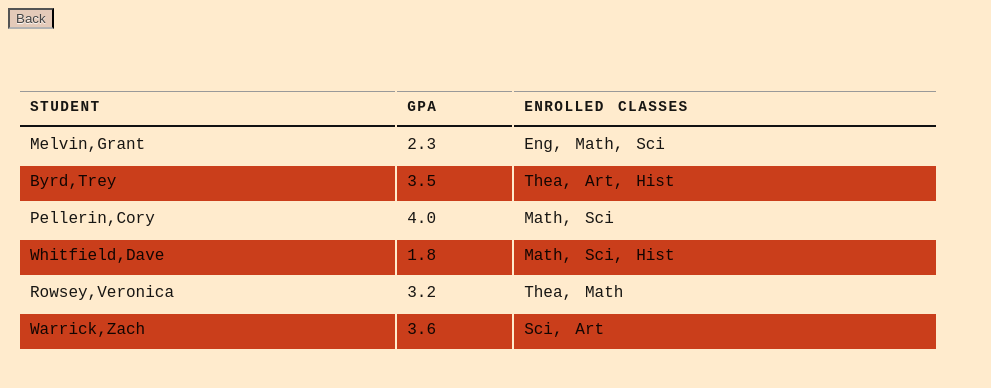
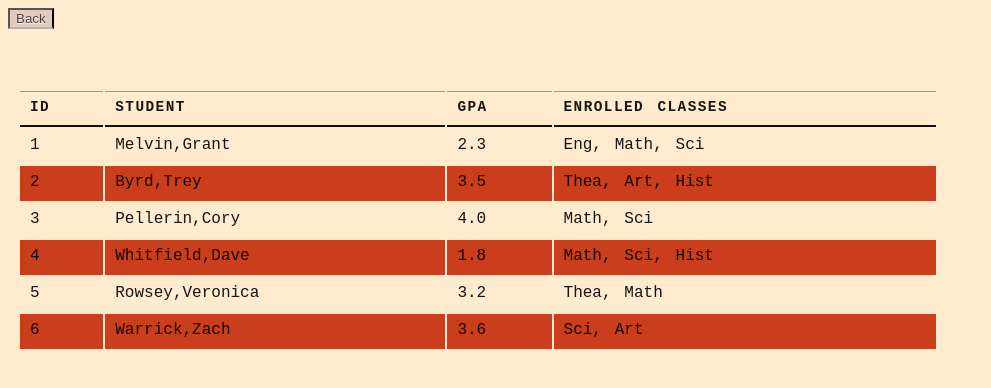
Before and after one commit to GrantMelvin/StudentManagementSystem.io, a website: page Roster.html in a window 1280 px wide. Shown: the whole page, without its empty margins (0-991 px from the left). Drawn offline with Linux system fonts and the light colour scheme.

Commit message:
Update Roster.html
Roster audit

```diff
--- a/Roster.html
+++ b/Roster.html
@@ -16,7 +16,7 @@
     <div class="main">
         <body>
 
-            <form action="file:///C:/Users/grant/Desktop/Web-Dev/ProjFin.html">
+            <form action="ProjFin.html">
                 <input type="submit" value="Back" class="submit"/>
             </form>
 
@@ -25,6 +25,7 @@
                 <table>
                     <thead>
                         <tr>
+                            <th scope="col">ID</th>
                             <th scope="col">Student</th>
                             <th scope="col">GPA</th>
                             <th scope="col">Enrolled Classes</th>
@@ -32,31 +33,37 @@
                     </thead>
                     <tbody>
                         <tr>
+                            <td class="SID">1</td>
                             <td class="name">Melvin,Grant</td>
                             <td class="gpa">2.3</td>
                             <td class="enrolledClasses">Eng, Math, Sci</td>
                         </tr>
                         <tr class="even">
+                            <td class="SID">2</td>
                             <td class="name">Byrd,Trey</td>
                             <td class="gpa">3.5</td>
                             <td class="enrolledClasses">Thea, Art, Hist</td>
                         </tr>
                         <tr>
+                            <td class="SID">3</td>
                             <td class="name">Pellerin,Cory</td>
                             <td class="gpa">4.0</td>
                             <td class="enrolledClasses">Math, Sci</td>
                         </tr>
                         <tr class="even">
+                            <td class="SID">4</td>
                             <td class="name">Whitfield,Dave</td>
                             <td class="gpa">1.8</td>
                             <td class="enrolledClasses">Math, Sci, Hist</td>
                         </tr>
                         <tr>
+                            <td class="SID">5</td>
                             <td class="name">Rowsey,Veronica</td>
                             <td class="gpa">3.2</td>
                             <td class="enrolledClasses">Thea, Math</td>
                         </tr>
                         <tr class="even">
+                            <td class="SID">6</td>
                             <td class="name">Warrick,Zach</td>
                             <td class="gpa">3.6</td>
                             <td class="enrolledClasses">Sci, Art </td>
```
